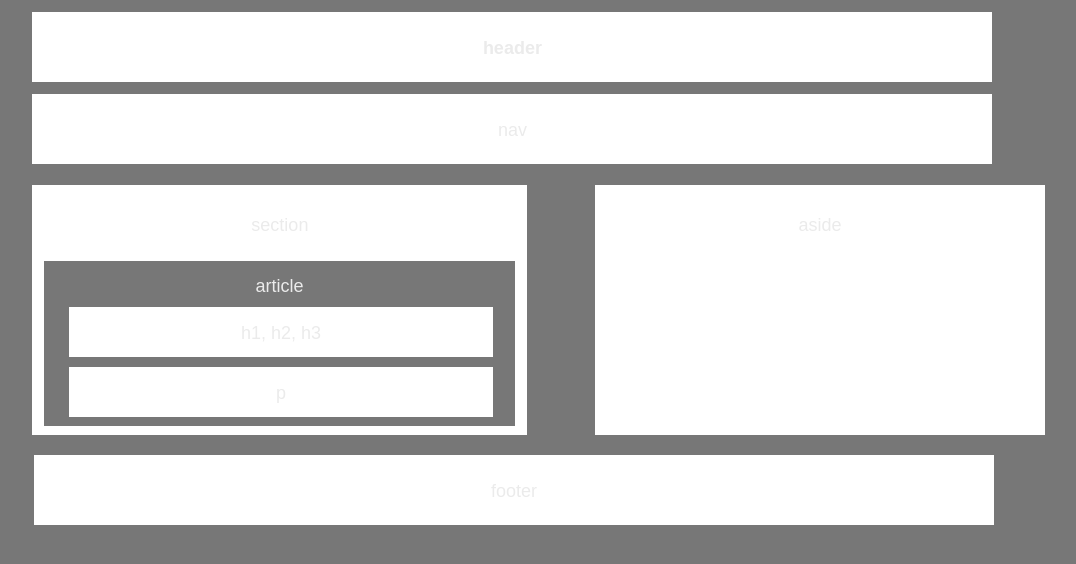
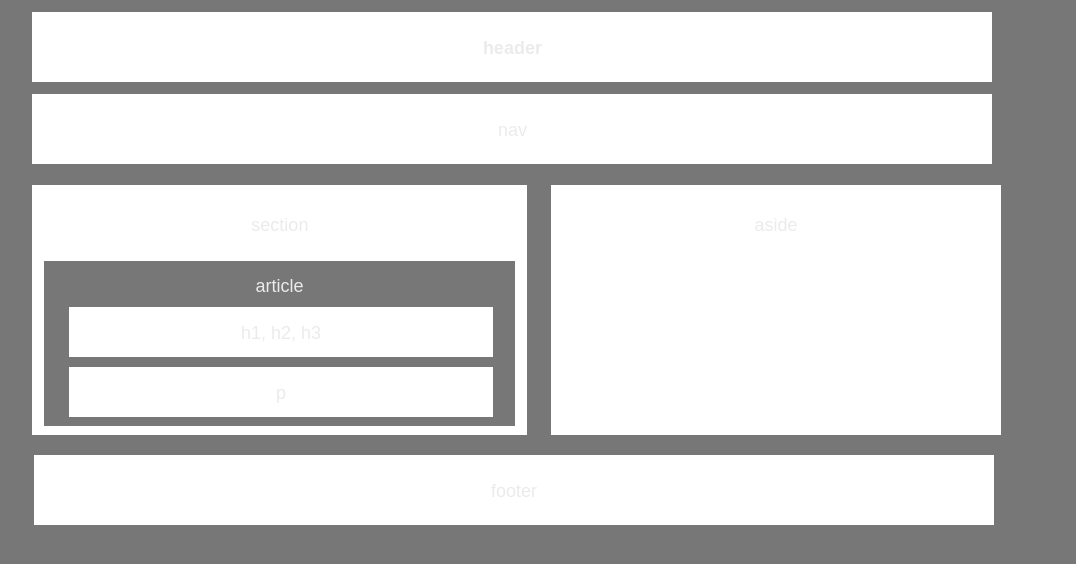
Before and after one commit to ztpence/HW-Wireframe, a plain HTML site: page index.html in a window 1280 px wide. Shown: the whole page, without its empty margins (102-1178 px from the left). Drawn offline with Linux system fonts and the light colour scheme.

Commit message:
final layout

```diff
--- a/StylepageHMWK1.css
+++ b/StylepageHMWK1.css
@@ -32,11 +32,11 @@
     padding-top: 30px;
 }
 #box-aside{
-    width: 450px;
+     width: 450px;
      height: 250px;
      background: white;
      Position: absolute;
-     left: 697px;
+     left: 653px;
      padding-top: 30px;
 }
 #box-article{
```
Also changed, not shown: index.html (renamed from HMWK1.html).
